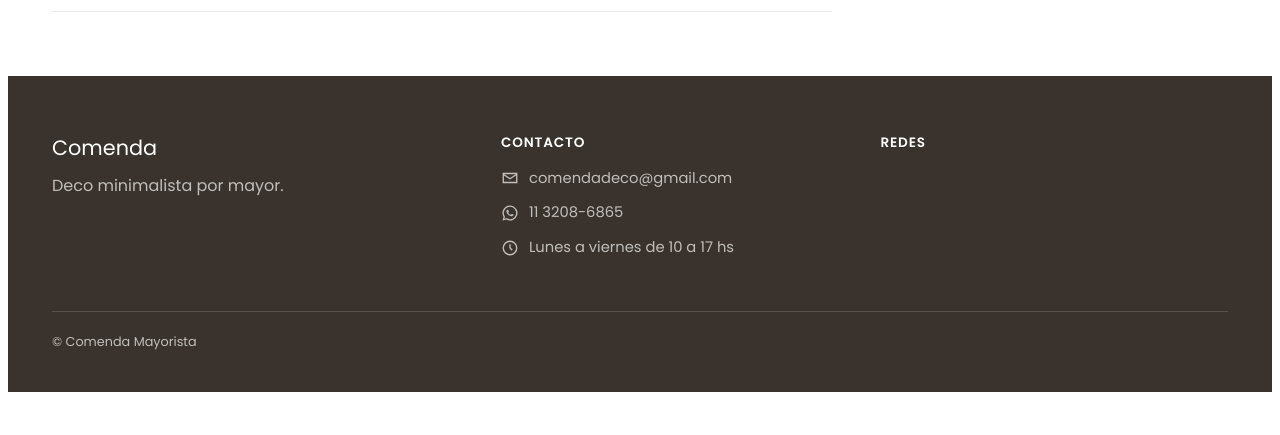
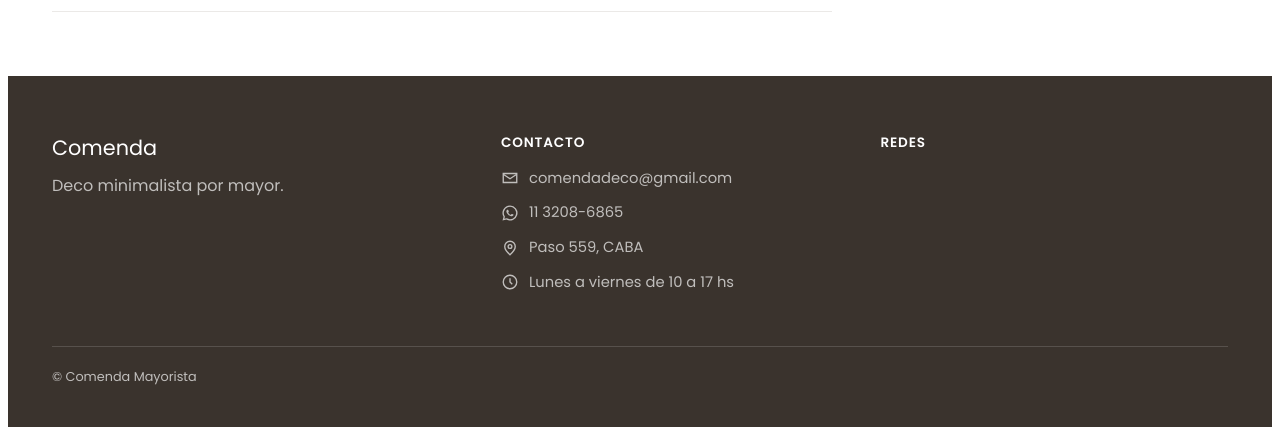
Before and after one commit to mm4te/portal-mayorista, a Flask app: page / in a window 1280 px wide. Shown: the part 2083-2518 px from the top of the page. Before the commit the page ends 2475 px from the top, so only its background shows below. Run offline with Flask 3, Linux system fonts and the light colour scheme; data comes from the database, SQL or seed files in the repository; some libraries are stand-ins or nearby versions.

Commit message:
feat: un solo footer para todo el sitio (el del landing)
- El footer del landing pasa a templates/_footer.html y lo incluyen
  landing.html y base.html. Se borra el <footer class="footer"> viejo
  del portal y sus reglas en style.css (incluidos los textos "TODO").
- CSS compartido en static/footer.css; las clases pasan de .land-footer*
  a .site-footer*. Se carga después de la hoja de cada página: el reset
  `.landing *` le borraba el padding al contenedor si venía después.
- El contenedor no tiene ancho fijo: lee var(--ancho-contenido), que
  style.css define como var(--ancho) (1440px) y landing.css como el
  mismo min(var(--marca-ancho), 100% - 48px) de .land-wrap (1300px).
  Verificado con Playwright a 1440/1024/768/375: el borde del footer
  coincide al píxel con la topbar (login, registro, catálogo, ficha,
  carrito, detalle de pedido) y con .land-wrap/header en el landing.
- Se suma contacto_direccion a Contacto, con ícono de pin y el mismo
  {% if %} que el resto: si un dato no está cargado, la línea no aparece.
- redes_instagram pasa a un context_processor (antes solo lo recibía la
  ruta del landing) para que la columna Redes también salga en el portal.

Co-Authored-By: Claude Opus 5.5 <noreply@anthropic.com>

```diff
--- a/app.py
+++ b/app.py
@@ -103,9 +103,12 @@ def create_app():
             return {
                 "contacto_email": get_config("contacto_email", ""),
                 "contacto_horarios": get_config("contacto_horarios", ""),
+                # Lo usa el footer compartido (_footer.html), que ahora va
+                # en todas las páginas y no solo en el landing.
+                "redes_instagram": get_config("redes_instagram", ""),
             }
         except Exception:
-            return {"contacto_email": "", "contacto_horarios": ""}
+            return {"contacto_email": "", "contacto_horarios": "", "redes_instagram": ""}
 
     app.register_blueprint(auth_bp)
     app.register_blueprint(catalogo_bp)
@@ -138,8 +141,9 @@ def create_app():
         hero_foto_existe = os.path.isfile(os.path.join(app.static_folder, "landing", "hero.jpg"))
         local_foto_existe = os.path.isfile(os.path.join(app.static_folder, "landing", "local.jpg"))
 
-        # contacto_whatsapp/email/direccion/horarios ya llegan por los
-        # context_processors de más abajo — no hace falta repetirlos acá.
+        # contacto_whatsapp/email/direccion/horarios y redes_instagram ya
+        # llegan por los context_processors de más abajo — no hace falta
+        # repetirlos acá.
         whatsapp = get_config("contacto_whatsapp", "")
         return render_template(
             "landing.html",
@@ -150,7 +154,6 @@ def create_app():
             hero_foto_url=url_for("static", filename="landing/hero.jpg", _external=True) if hero_foto_existe else "",
             local_foto_existe=local_foto_existe,
             landing_url=url_for("home", _external=True),
-            redes_instagram=get_config("redes_instagram", ""),
             quienes_somos_texto=get_config("quienes_somos_texto", ""),
             debug_mode=Config.DEBUG,
             whatsapp_bubble_link=wa_url(
--- /dev/null
+++ b/static/footer.css
@@ -0,0 +1,78 @@
+/* static/footer.css — Footer único del sitio (templates/_footer.html)
+   Lo cargan landing.html y base.html, después de tokens.css. Antes vivía en
+   landing.css como .land-footer y el portal tenía su propio .footer aparte.
+
+   ANCHO: el contenedor interno NO tiene un ancho fijo — lee
+   var(--ancho-contenido), que define la hoja de cada página:
+     · style.css   → var(--ancho)        (1440px, el ancho del portal)
+     · landing.css → var(--marca-ancho)  (1300px, el ancho de lectura)
+   Así el borde del footer coincide con el de la topbar en el portal y con
+   el del hero en el landing. Fijarle un número acá es exactamente el bug de
+   desalineo que ya se arregló dos veces (Grupo A y unificación de paleta).
+
+   Es autocontenido: no depende de los resets/links de ninguna de las dos
+   hojas (el portal pinta los <a> con --primary, el landing los hereda).
+   Se carga DESPUÉS de la hoja de la página: el reset `.landing *` de
+   landing.css tiene la misma especificidad que .site-footer-inner y, si
+   venía después, le borraba el padding (verificado con Playwright). */
+
+.site-footer {
+  /* Texto claro muteado sobre el fondo oscuro — derivado, no hay token de
+     marca para "texto secundario sobre superficie oscura". */
+  --site-footer-ink-soft: color-mix(in srgb, var(--marca-boton-texto) 68%, var(--marca-texto));
+
+  background: var(--marca-texto);
+  color: var(--site-footer-ink-soft);
+  font-family: var(--marca-fuente);
+  line-height: 1.55;
+  padding: 56px 0 40px;
+}
+.site-footer * { margin: 0; padding: 0; box-sizing: border-box; }
+.site-footer-inner {
+  max-width: var(--ancho-contenido);
+  margin: 0 auto;
+  padding: 0 20px;
+}
+.site-footer-grid {
+  display: grid;
+  grid-template-columns: 1.2fr 1fr 1fr;
+  gap: 32px;
+}
+.site-footer-logo {
+  font-size: 1.3rem;
+  font-weight: var(--marca-titulo-peso);
+  color: var(--marca-boton-texto);
+  margin-bottom: 10px;
+}
+.site-footer h4 {
+  color: var(--marca-boton-texto);
+  font-size: 0.85rem;
+  font-weight: 600;
+  text-transform: uppercase;
+  letter-spacing: 0.06em;
+  margin-bottom: 14px;
+}
+.site-footer-item {
+  display: flex;
+  align-items: center;
+  gap: 10px;
+  margin-bottom: 12px;
+  font-size: 0.92rem;
+}
+.site-footer-item svg { flex-shrink: 0; width: 18px; height: 18px; }
+.site-footer a { color: inherit; text-decoration: none; }
+.site-footer a:hover { color: inherit; text-decoration: underline; }
+.site-footer-bottom {
+  margin-top: 40px;
+  padding-top: 20px;
+  border-top: 1px solid color-mix(in srgb, var(--marca-boton-texto) 15%, transparent);
+  font-size: 0.8rem;
+}
+
+@media (max-width: 900px) {
+  .site-footer-grid { grid-template-columns: 1fr 1fr; }
+}
+
+@media (max-width: 560px) {
+  .site-footer-grid { grid-template-columns: 1fr; gap: 28px; }
+}
--- a/static/landing.css
+++ b/static/landing.css
@@ -5,6 +5,11 @@
    color-mix a partir de los tokens), no colores sueltos. */
 
 .landing {
+  /* Ancho del contenido de esta página — lo lee el footer compartido
+     (static/footer.css) para alinearse con el hero/.land-wrap. Mismo
+     cálculo que .land-wrap, que ahora sale de acá. */
+  --ancho-contenido: min(var(--marca-ancho), 100% - 48px);
+
   /* Texto claro muteado sobre el hero oscuro — no hay un token de marca
      para "texto secundario sobre superficie oscura", así que se deriva. */
   --land-hero-ink-soft: color-mix(in srgb, var(--marca-boton-texto) 68%, var(--marca-texto));
@@ -41,7 +46,7 @@
   /* Ancho de lectura de la tienda (1300px) — el landing SÍ es una página
      de contenido, a diferencia del portal logueado (ver static/style.css,
      --ancho, para el porqué de esa diferencia). */
-  max-width: min(var(--marca-ancho), 100% - 48px);
+  max-width: var(--ancho-contenido);
   margin: 0 auto;
   padding: 0 20px;
 }
@@ -291,47 +296,6 @@
   font-size: 0.95rem;
 }
 
-/* ── Footer ──────────────────────────────────────────────────────────────── */
-.land-footer {
-  background: var(--marca-texto);
-  color: var(--land-hero-ink-soft);
-  padding: 56px 0 40px;
-}
-.land-footer-grid {
-  display: grid;
-  grid-template-columns: 1.2fr 1fr 1fr;
-  gap: 32px;
-}
-.land-footer-logo {
-  font-size: 1.3rem;
-  font-weight: var(--marca-titulo-peso);
-  color: var(--marca-boton-texto);
-  margin-bottom: 10px;
-}
-.land-footer h4 {
-  color: var(--marca-boton-texto);
-  font-size: 0.85rem;
-  font-weight: 600;
-  text-transform: uppercase;
-  letter-spacing: 0.06em;
-  margin-bottom: 14px;
-}
-.land-footer-item {
-  display: flex;
-  align-items: center;
-  gap: 10px;
-  margin-bottom: 12px;
-  font-size: 0.92rem;
-}
-.land-footer-item svg { flex-shrink: 0; width: 18px; height: 18px; }
-.land-footer-item a:hover { text-decoration: underline; }
-.land-footer-bottom {
-  margin-top: 40px;
-  padding-top: 20px;
-  border-top: 1px solid color-mix(in srgb, var(--marca-boton-texto) 15%, transparent);
-  font-size: 0.8rem;
-}
-
 /* ── Bubble de WhatsApp ──────────────────────────────────────────────────── */
 .land-wa-bubble {
   position: fixed;
@@ -357,7 +321,6 @@
   .land-pasos { grid-template-columns: repeat(2, minmax(0, 1fr)); }
   .land-grid-piezas { grid-template-columns: repeat(3, minmax(0, 1fr)); }
   .land-quienes { grid-template-columns: 1fr; }
-  .land-footer-grid { grid-template-columns: 1fr 1fr; }
 }
 
 @media (max-width: 560px) {
@@ -368,7 +331,6 @@
   .land-logo { font-size: 1.2rem; }
   .land-pasos { grid-template-columns: 1fr 1fr; }
   .land-grid-piezas { grid-template-columns: repeat(2, minmax(0, 1fr)); }
-  .land-footer-grid { grid-template-columns: 1fr; gap: 28px; }
   /* La bubble no puede tapar el último CTA de la página en mobile — se
      achica un toque y se despega más del borde. */
   .land-wa-bubble { width: 52px; height: 52px; right: 14px; bottom: 14px; }
--- /dev/null
+++ b/templates/_footer.html
@@ -0,0 +1,53 @@
+{# Footer único del sitio — lo incluyen landing.html y base.html. Estilos en
+   static/footer.css. El ancho sale de var(--ancho-contenido), que define
+   cada hoja de página (style.css: 1440px, landing.css: 1300px), así el
+   borde del footer coincide con el de la topbar/hero de la página que lo
+   contiene. Cada dato va con su {% if %}: si no está cargado, la línea no
+   aparece (nada de textos "TODO" en producción). #}
+<footer class="site-footer">
+  <div class="site-footer-inner">
+    <div class="site-footer-grid">
+      <div>
+        <div class="site-footer-logo">Comenda</div>
+        <p>Deco minimalista por mayor.</p>
+      </div>
+      <div>
+        <h4>Contacto</h4>
+        {% if contacto_email %}
+        <div class="site-footer-item">
+          <svg viewBox="0 0 24 24" fill="none" stroke="currentColor" stroke-width="1.8"><path d="M3 6h18v12H3z"/><path d="M3 7l9 6 9-6"/></svg>
+          <a href="mailto:{{ contacto_email }}">{{ contacto_email }}</a>
+        </div>
+        {% endif %}
+        {% if contacto_whatsapp %}
+        <div class="site-footer-item">
+          <svg viewBox="0 0 24 24" fill="currentColor"><path d="M12 2a10 10 0 0 0-8.6 15.1L2 22l5.1-1.3A10 10 0 1 0 12 2zm0 18.2a8.2 8.2 0 0 1-4.2-1.1l-.3-.2-3 .8.8-2.9-.2-.3A8.2 8.2 0 1 1 12 20.2zm4.5-6.1c-.2-.1-1.5-.7-1.7-.8-.2-.1-.4-.1-.6.1-.2.2-.7.8-.8.9-.1.2-.3.2-.5.1-.2-.1-1-.4-1.9-1.2-.7-.6-1.2-1.4-1.3-1.6-.1-.2 0-.4.1-.5.1-.1.2-.3.4-.4.1-.1.2-.2.2-.4.1-.2 0-.3 0-.4-.1-.1-.6-1.4-.8-1.9-.2-.5-.4-.4-.6-.4h-.5c-.2 0-.4.1-.6.3-.2.2-.8.8-.8 1.9 0 1.1.8 2.2.9 2.4.1.2 1.6 2.5 4 3.5.6.2 1 .4 1.3.5.6.2 1.1.2 1.5.1.5-.1 1.5-.6 1.7-1.2.2-.6.2-1.1.1-1.2-.1-.1-.2-.2-.4-.3z"/></svg>
+          <a href="{{ contacto_whatsapp | wa_link }}" target="_blank" rel="noopener">{{ contacto_whatsapp }}</a>
+        </div>
+        {% endif %}
+        {% if contacto_direccion %}
+        <div class="site-footer-item">
+          <svg viewBox="0 0 24 24" fill="none" stroke="currentColor" stroke-width="1.8"><path d="M12 21s-7-6.2-7-11a7 7 0 0 1 14 0c0 4.8-7 11-7 11z"/><circle cx="12" cy="10" r="2.5"/></svg>
+          <span>{{ contacto_direccion }}</span>
+        </div>
+        {% endif %}
+        {% if contacto_horarios %}
+        <div class="site-footer-item">
+          <svg viewBox="0 0 24 24" fill="none" stroke="currentColor" stroke-width="1.8"><circle cx="12" cy="12" r="9"/><path d="M12 7v5l3 3"/></svg>
+          <span>{{ contacto_horarios }}</span>
+        </div>
+        {% endif %}
+      </div>
+      <div>
+        <h4>Redes</h4>
+        {% if redes_instagram %}
+        <div class="site-footer-item">
+          <svg viewBox="0 0 24 24" fill="none" stroke="currentColor" stroke-width="1.8"><rect x="3" y="3" width="18" height="18" rx="5"/><circle cx="12" cy="12" r="4"/><circle cx="17.5" cy="6.5" r="1"/></svg>
+          <a href="https://instagram.com/{{ redes_instagram }}" target="_blank" rel="noopener">@{{ redes_instagram }}</a>
+        </div>
+        {% endif %}
+      </div>
+    </div>
+    <div class="site-footer-bottom">© Comenda Mayorista</div>
+  </div>
+</footer>
--- a/templates/landing.html
+++ b/templates/landing.html
@@ -11,6 +11,7 @@
   <link href="https://fonts.googleapis.com/css2?family=Poppins:wght@400;500;600&display=swap" rel="stylesheet">
   <link rel="stylesheet" href="{{ url_for('static', filename='tokens.css') }}">
   <link rel="stylesheet" href="{{ url_for('static', filename='landing.css') }}">
+  <link rel="stylesheet" href="{{ url_for('static', filename='footer.css') }}">
 
   <meta property="og:type" content="website">
   <meta property="og:title" content="Comenda Mayorista · Deco minimalista por mayor">
@@ -206,47 +207,7 @@
     </div>
   </section>
 
-  <footer class="land-footer">
-    <div class="land-wrap">
-      <div class="land-footer-grid">
-        <div>
-          <div class="land-footer-logo">Comenda</div>
-          <p>Deco minimalista por mayor.</p>
-        </div>
-        <div>
-          <h4>Contacto</h4>
-          {% if contacto_email %}
-          <div class="land-footer-item">
-            <svg viewBox="0 0 24 24" fill="none" stroke="currentColor" stroke-width="1.8"><path d="M3 6h18v12H3z"/><path d="M3 7l9 6 9-6"/></svg>
-            <a href="mailto:{{ contacto_email }}">{{ contacto_email }}</a>
-          </div>
-          {% endif %}
-          {% if contacto_whatsapp %}
-          <div class="land-footer-item">
-            <svg viewBox="0 0 24 24" fill="currentColor"><path d="M12 2a10 10 0 0 0-8.6 15.1L2 22l5.1-1.3A10 10 0 1 0 12 2zm0 18.2a8.2 8.2 0 0 1-4.2-1.1l-.3-.2-3 .8.8-2.9-.2-.3A8.2 8.2 0 1 1 12 20.2zm4.5-6.1c-.2-.1-1.5-.7-1.7-.8-.2-.1-.4-.1-.6.1-.2.2-.7.8-.8.9-.1.2-.3.2-.5.1-.2-.1-1-.4-1.9-1.2-.7-.6-1.2-1.4-1.3-1.6-.1-.2 0-.4.1-.5.1-.1.2-.3.4-.4.1-.1.2-.2.2-.4.1-.2 0-.3 0-.4-.1-.1-.6-1.4-.8-1.9-.2-.5-.4-.4-.6-.4h-.5c-.2 0-.4.1-.6.3-.2.2-.8.8-.8 1.9 0 1.1.8 2.2.9 2.4.1.2 1.6 2.5 4 3.5.6.2 1 .4 1.3.5.6.2 1.1.2 1.5.1.5-.1 1.5-.6 1.7-1.2.2-.6.2-1.1.1-1.2-.1-.1-.2-.2-.4-.3z"/></svg>
-            <a href="{{ contacto_whatsapp | wa_link }}" target="_blank" rel="noopener">{{ contacto_whatsapp }}</a>
-          </div>
-          {% endif %}
-          {% if contacto_horarios %}
-          <div class="land-footer-item">
-            <svg viewBox="0 0 24 24" fill="none" stroke="currentColor" stroke-width="1.8"><circle cx="12" cy="12" r="9"/><path d="M12 7v5l3 3"/></svg>
-            <span>{{ contacto_horarios }}</span>
-          </div>
-          {% endif %}
-        </div>
-        <div>
-          <h4>Redes</h4>
-          {% if redes_instagram %}
-          <div class="land-footer-item">
-            <svg viewBox="0 0 24 24" fill="none" stroke="currentColor" stroke-width="1.8"><rect x="3" y="3" width="18" height="18" rx="5"/><circle cx="12" cy="12" r="4"/><circle cx="17.5" cy="6.5" r="1"/></svg>
-            <a href="https://instagram.com/{{ redes_instagram }}" target="_blank" rel="noopener">@{{ redes_instagram }}</a>
-          </div>
-          {% endif %}
-        </div>
-      </div>
-      <div class="land-footer-bottom">© Comenda Mayorista</div>
-    </div>
-  </footer>
+  {% include "_footer.html" %}
 
   {% if whatsapp_bubble_link %}
   <a href="{{ whatsapp_bubble_link }}" target="_blank" rel="noopener" class="land-wa-bubble" aria-label="Escribinos por WhatsApp">
```
Also changed, not shown: static/style.css (+3 -31 lines), templates/base.html (+2 -37 lines).
